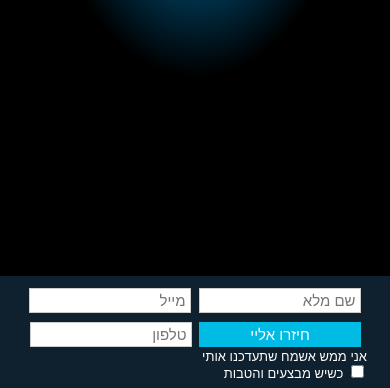
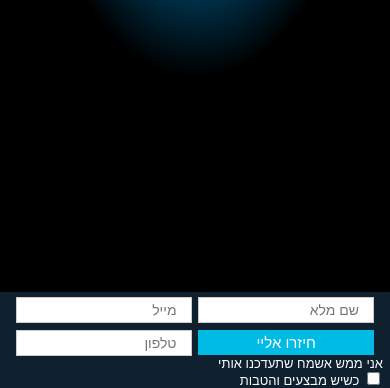
Before and after one commit to vinipoo/lp, a plain HTML site: page lp.html in a window 390 px wide. Shown: the part 456-844 px from the top of the page. Drawn offline with Linux system fonts and the light colour scheme.

Commit message:
Update lp.html

```diff
--- a/lp.html
+++ b/lp.html
@@ -806,6 +806,16 @@
             }
         }
 
+
+
+        @media (max-width: 500px) {
+            .header4 {
+                padding:0;
+            }
+        }
+
+
+
         @media (max-width: 1025px) {
             .sum {
                 display: none;
@@ -849,7 +859,7 @@
             }
         }
 
-        @media (max-width: 400px) {
+        @media (max-width: 500px) {
             #checkbox-holder1 {
                 line-height: 11px;
                 padding-right: 7px;
@@ -857,9 +867,17 @@
             }
         }
 
-        @media (max-width: 400px) {
+        @media (max-width: 500px) {
             #lname1 {
-                padding: 3px 4px;
+                   width: 45%;
+    padding: 4px 14px;
+    margin: 2px 0px;
+    display: inline-block;
+    border: 1px solid #ccc;
+    border-radius: 0px;
+    box-sizing: border-box;
+    /* text-align: right; */
+    font-size: 14px;
             }
         }
 
@@ -1518,7 +1536,7 @@
 
 
 
-        @media (max-height: 500px) {
+        @media (max-height: 550px) {
             .round {
 
                 display: none;
```
